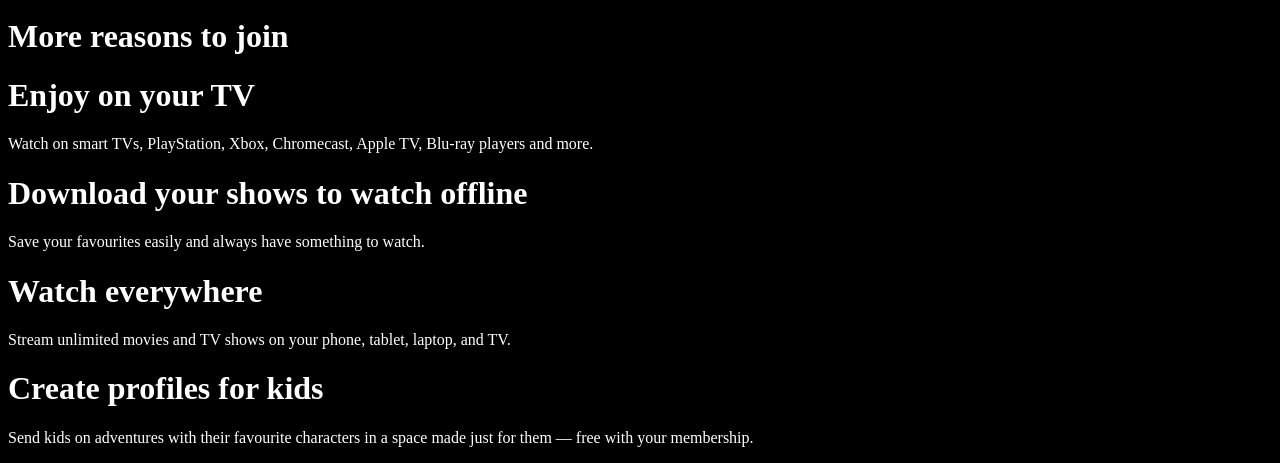
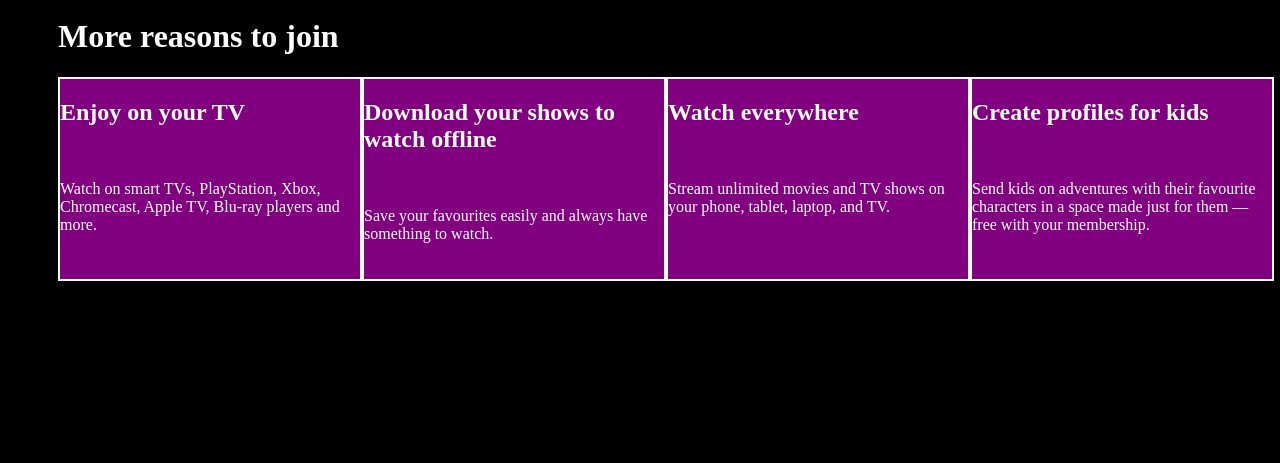
Before and after one commit to NamahOmprakash/S-W-Hackathon, a plain HTML site: page index.html in a window 1280 px wide. Shown: the part 1260-1723 px from the top of the page. After the commit the page ends 1549 px from the top, so only its background shows below. Drawn offline with Linux system fonts and the light colour scheme.

Commit message:
Made card css

```diff
--- a/index.html
+++ b/index.html
@@ -33,21 +33,23 @@
         </div>
         <div class="reasons">
             <h1>More reasons to join</h1>
+            <div class="card">
                 <div class="card1">
-                <h1>Enjoy on your TV</h1>
+                    <h2>Enjoy on your TV</h2><br>
                     <p>Watch on smart TVs, PlayStation, Xbox, Chromecast, Apple TV, Blu-ray players and more.</p>
                 </div>
                 <div class="card2">
-                <h1>Download your shows to watch offline</h1>
+                    <h2>Download your shows to watch offline</h2><br>
                     <p>Save your favourites easily and always have something to watch.</p>
                 </div>
                 <div class="card3">
-                <h1>Watch everywhere</h1>
+                    <h2>Watch everywhere</h2><br>
                     <p>Stream unlimited movies and TV shows on your phone, tablet, laptop, and TV.</p>
                 </div>
                 <div class="card4">
-                <h1>Create profiles for kids</h1>
+                    <h2>Create profiles for kids</h2><br>
                     <p>Send kids on adventures with their favourite characters in a space made just for them — free with your membership.</p>
+                </div>
             </div>
         </div>
     </body>
--- a/style.css
+++ b/style.css
@@ -85,3 +85,39 @@ body{
     border-radius: 20px;
     gap:1px;
 }
+.reasons{
+    margin-left: 50px;
+}
+.card{
+    color: white;
+    display: grid;
+    grid-template-columns: repeat(4,1fr);
+}
+.card1{
+    background-color: purple;
+    width: 300px;
+    height:200px;
+    border:2px solid white;
+    border-collapse: collapse;
+}
+.card2{
+    background-color: purple;
+    width: 300px;
+    height:200px;
+    border:2px solid white;
+    border-collapse: collapse;
+}
+.card3{
+    background-color: purple;
+    width: 300px;
+    height:200px;
+    border:2px solid white;
+    border-collapse: collapse;
+}
+.card4{
+    background-color: purple;
+    width: 300px;
+    height:200px;
+    border:2px solid white;
+    border-collapse: collapse;
+}
```
Lines whose indentation alone changed are shown as unchanged.
